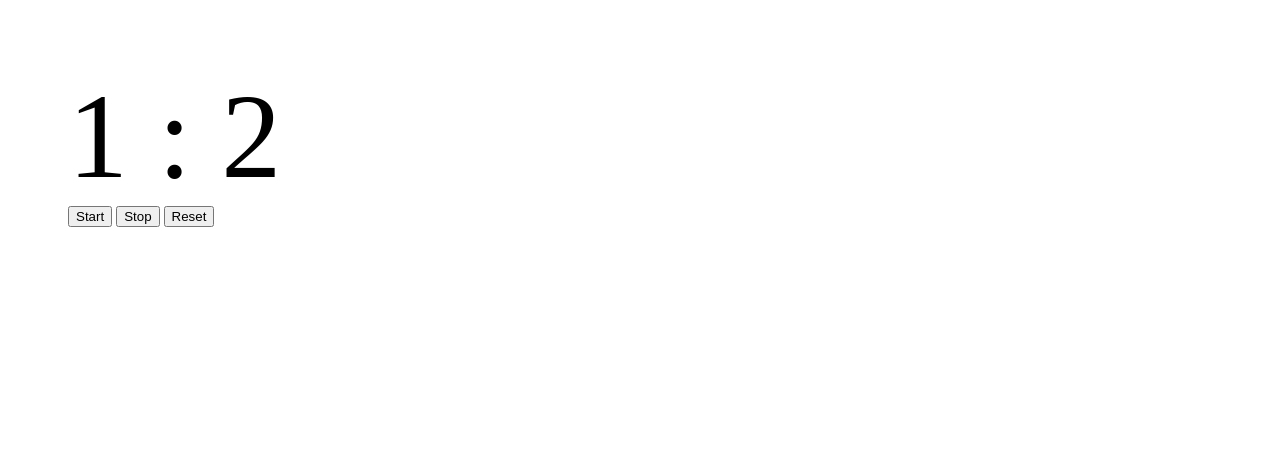
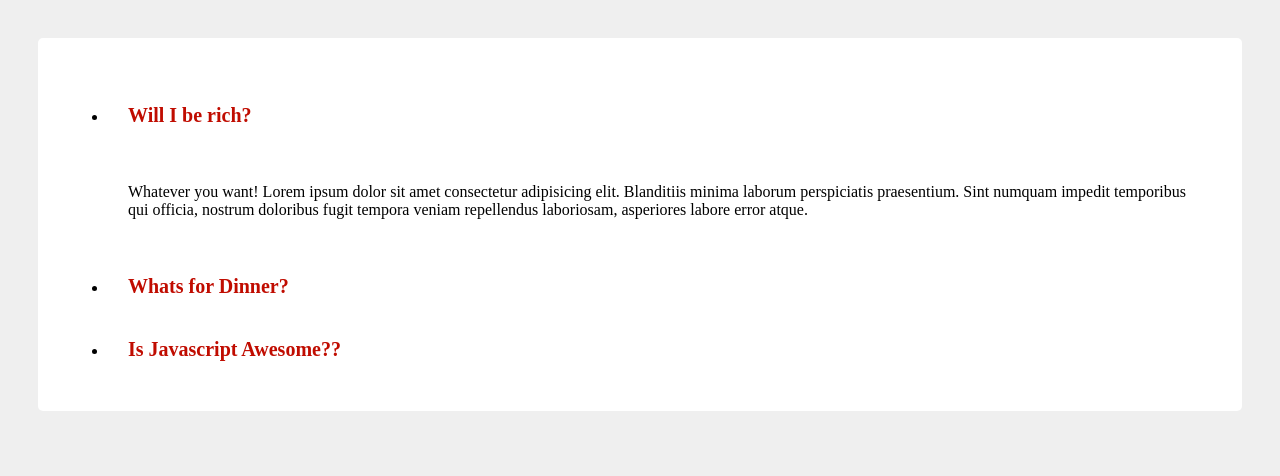
Before and after one commit to hammanater/Code-Labs, a plain HTML site: page All-Things/html.html in a window 1280 px wide. Drawn offline with Linux system fonts and the light colour scheme.

Commit message:
finished stopwatch and accordion was about to start on scroller

```diff
--- a/All-Things/html.html
+++ b/All-Things/html.html
@@ -4,73 +4,111 @@
     <meta charset="UTF-8">
     <meta http-equiv="X-UA-Compatible" content="IE=edge">
     <meta name="viewport" content="width=device-width, initial-scale=1.0">
-    <title>Stop Watch</title>
+    <title>Accordion</title>
 
     <style>
         body, .jumbotron { padding: 30px; }
-        .timer {
-            font-size:120px;
+        html {
+            overflow-y: scroll;
+        }
+        body {
+            background: #efefef
+        }
+        ul {
+            margin-bottom: 0;
+        }
+        .accordion {
+            background: #fff;
+            border-radius: 5px;
+            padding: 30px;
+        }
+
+        .question {
+            border-top:5px ;
+            padding: 20px;
+            cursor: pointer;
+            position: relative;
+        }
+        .question h2 {
+            font-size: 20px;
+            margin: 0;
+            color: #C00C00;
+        }
+        .question .glyphicon {
+            position: absolute;
+            right: 20px;
+            top: 0;
+            height: 100%;
+            display: flex;
+            align-items: center;
+            color: #C00C00;
+            transition: is cubic-bezier(0.175, 0.885, 0.32, 1.275) all;
+        }
+
+        .answer {
+            max-height: 0;
+            overflow: hidden;
+            transition: is cubic-bezier(0.175, 0.885, 0.32, 1.275) all;
+        }
+        .answer p {
+            padding: 20px;
+
+        }
+        accordion li.open .question .glyphicon {
+            transform: roatate(180deg);
+        }
+        .accordion li.open .answer {
+            max-height: 150px;
         }
     </style>
 </head>
     <body>
-       <div class="jumbotron text-center">
-        <!-- timer-->
-        <div class="timer">
-            <span class="minutes">00</span> : <span class="seconds">00</span>
+       <div class="container">
+
+        <div class="accordion">
+            <ul class="list-unstyled">
+                <li class="open">
+                    <div class="question">
+                        <h2>Will I be rich?</h2>
+                        <span class="glyphicon glyphicon-chevron-down"></span>
+                    </div>
+                    <div class="answer">
+                        <p>Whatever you want! Lorem ipsum dolor sit amet consectetur adipisicing elit. Blanditiis minima laborum perspiciatis praesentium. Sint numquam impedit temporibus qui officia, nostrum doloribus fugit tempora veniam repellendus laboriosam, asperiores labore error atque.</p>
+                    </div>
+                </li>
+                <li>
+                    <div class="question">
+                        <h2>Whats for Dinner?</h2>
+                        <span class="glyphicon glyphicon-chevron-down"></span>
+                    </div>
+                    <div class="answer">
+                        <p>Absolutely! Lorem ipsum dolor sit amet consectetur adipisicing elit. Blanditiis minima laborum perspiciatis praesentium. Sint numquam impedit temporibus qui officia, nostrum doloribus fugit tempora veniam repellendus laboriosam, asperiores labore error atque.</p>
+                    </div>
+                </li>
+                <li>
+                    <div class="question">
+                        <h2>Is Javascript Awesome??</h2>
+                        <span class="glyphicon glyphicon-chevron-down"></span>
+                    </div>
+                    <div class="answer">
+                        <p>Yes! Lorem ipsum dolor sit amet consectetur adipisicing elit. Blanditiis minima laborum perspiciatis praesentium. Sint numquam impedit temporibus qui officia, nostrum doloribus fugit tempora veniam repellendus laboriosam, asperiores labore error atque.</p>
+                    </div>
+                </li>
+            </ul>
         </div>
-        <!-- timer buttons-->
-        <button class="btn btn-lg btn-success" data-action="start">
-            Start
-        </button>
-        <button class="btn btn-lg btn-danger" data-action="stop">
-            Stop
-        </button>
-        <button class="btn btn-link btn-block" data-action="reset">
-            Reset
-        </button>
+
        </div>
        <script>
-        const startButton = document.querySelector('[data-action="start"]');
-        const stopButton = document.querySelector('[data-action="stop"]');
-        const resetButton = document.querySelector('[data-action="reset"]');
-        const minutes = document.querySelector('.minutes');
-        const seconds = document.querySelector('.seconds');
-        let timerTime = 57;
+        const accordion = document.querySelector('.accordion');
+        const items = accordion.querySelectorAll('li');
+        const questions = accordion.querySelectorAll('.question')
 
-        setInterval(function() {
-            timerTime++;
-
-            const numOfMinutes = Math.floor(timerTime / 60);
-            const numOfSeconds = timerTime % 60;
-
-            minutes.innerText = numOfMinutes;
-            seconds.innerText = numOfSeconds;
-        }, 1000)
-
-        function startTimer(){
-
+        function toggleAccordion() {
+            const thisItem = this.parentNode
+            console.log(this.parentNode);
+            thisItem.classList.toggle('open');
         }
-
-        function stopTimer(){
-
-        }
-
-        function resetTimer(){
-
-        }
-
-        function pad(number){
-            if (number < 20){
-                return'0' + number
-            } else {
-                return number;
-            }
-        }
-
-        startButton.addEventListener('click', startTimer);
-        stopButton.addEventListener('click', stopTimer);
-        resetButton.addEventListener('click', resetTimer)
+        questions.forEach(question => question.addEventListener('click', toggleAccordion))
        </script>
     </body>
 </html>
```
Also changed, not shown: All-Things/Stopwatch.html (+89 -0 lines), All-Things/Accordion.html (added).
